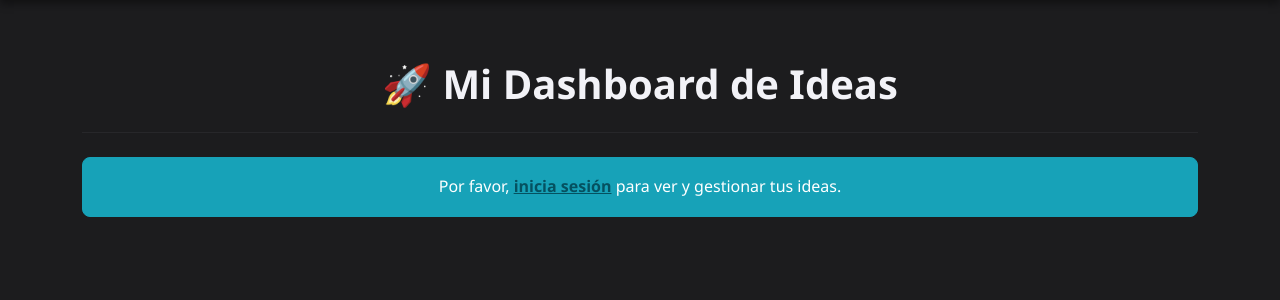
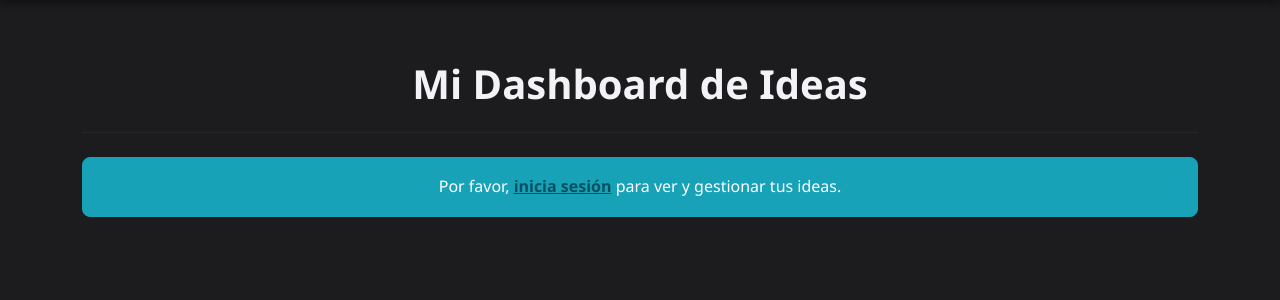
Before and after one commit to saolos12/Proyecto_yt3, a Flask app: page / in a window 1280 px wide. Shown: the part 66-366 px from the top of the page. Run offline with Flask 3, Linux system fonts and the light colour scheme.

Commit message:
Update index.html

```diff
--- a/templates/index.html
+++ b/templates/index.html
@@ -1,7 +1,7 @@
 {% extends 'base.html' %}
 {% block title %}Mis Ideas{% endblock %}
 {% block content %}
-<h1 class="text-center mb-4">🚀 Mi Dashboard de Ideas</h1>
+<h1 class="text-center mb-4">Mi Dashboard de Ideas</h1>
 <hr>
 
 {% if current_user.is_authenticated %}
```
